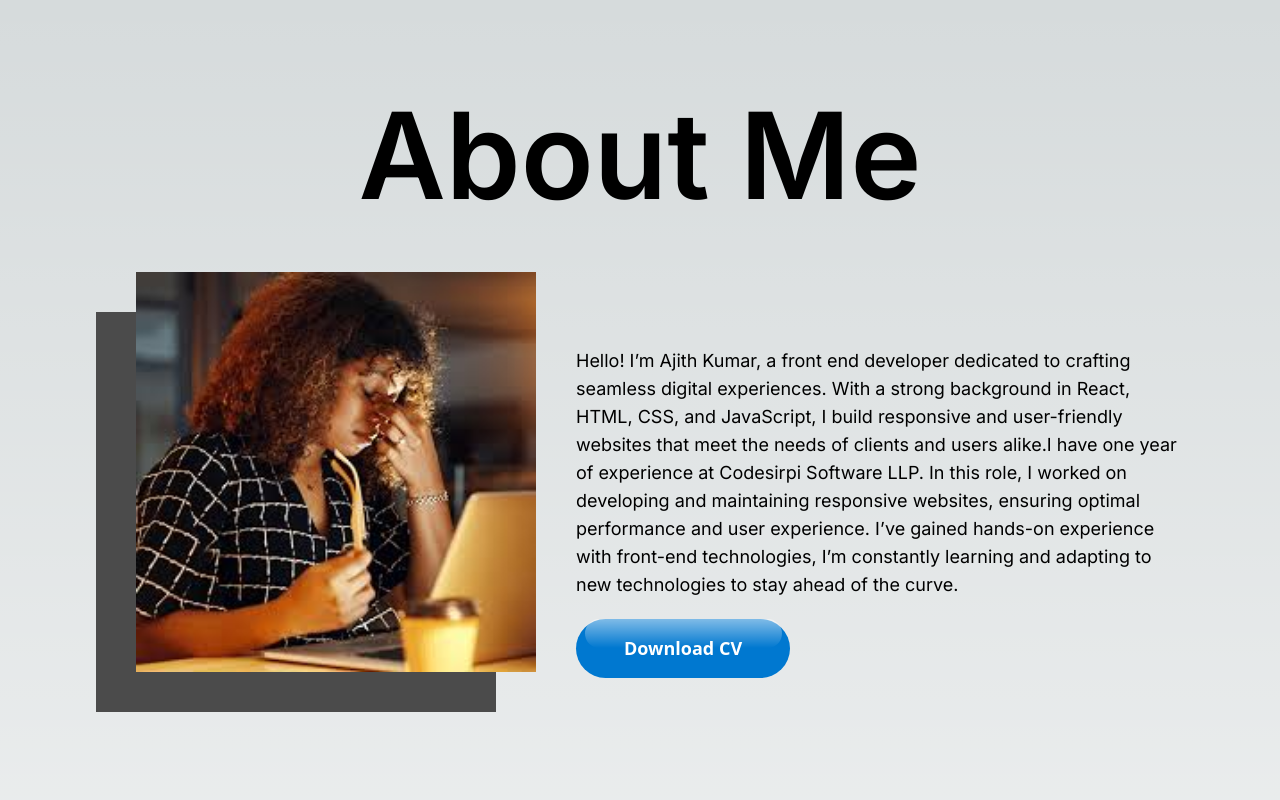
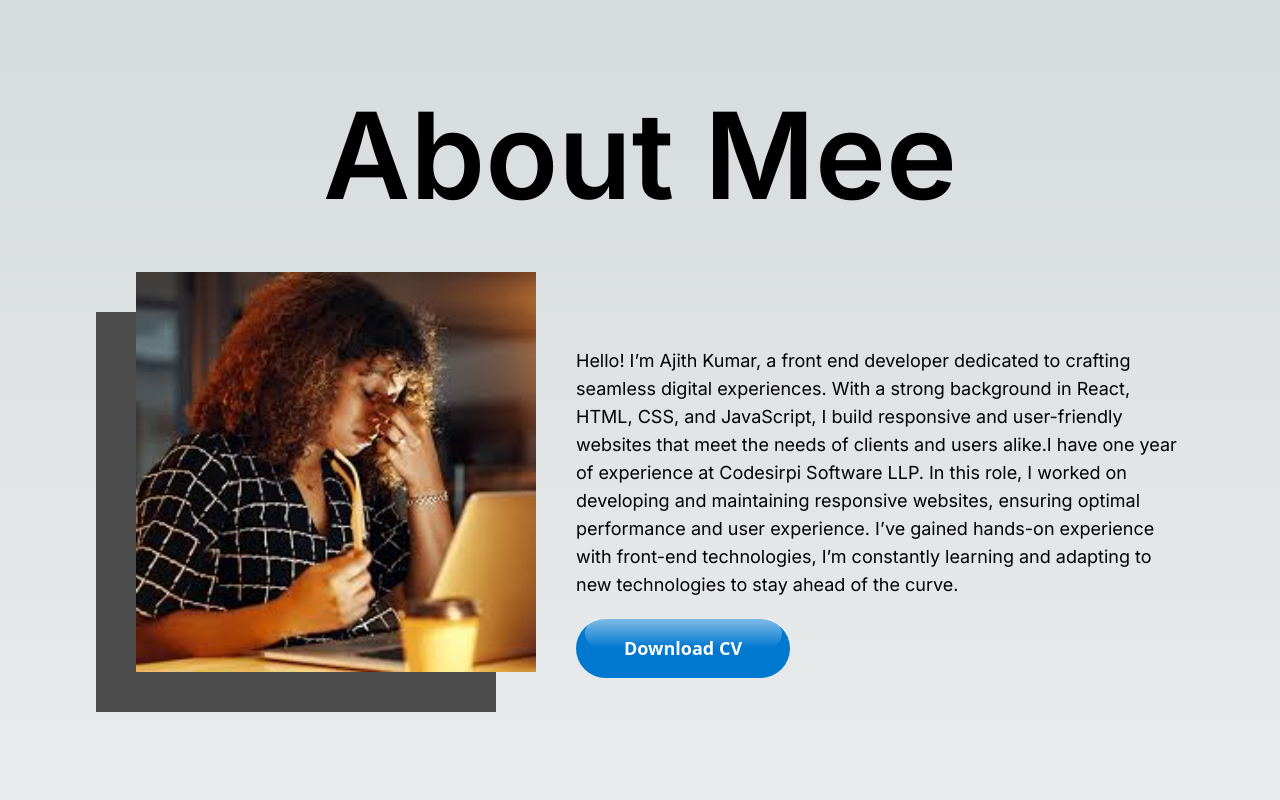
Before and after one commit to ajithkumar-kasi/ajith-portfolio, a Next.js app: page / in a window 1280 px wide. Shown: the top 800 px of the page. Built offline with nearby package versions, Linux system fonts and the light colour scheme.

Commit message:
first commit

```diff
--- a/app/components/about-section/about-section.tsx
+++ b/app/components/about-section/about-section.tsx
@@ -21,7 +21,7 @@ export const AboutSection = () => {
         </motion.span>
       ))} */}
       <div className="md:text-5xl lg:text-[120px] font-semibold  text-3xl">
-        About Me
+        About Mee
       </div>
       <div className="flex justify-between md:items-center gap-10 md:gap-20 lg:flex-row flex-col py-20">
         <div className="relative">
```
